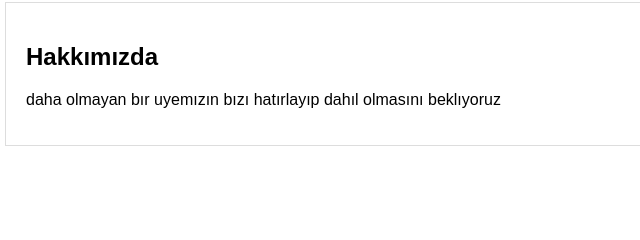
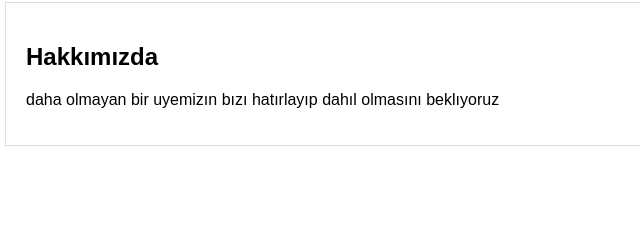
Before and after one commit to wonta1/wonta1.github.io, a plain HTML site: page hakkimizda.html in a window 1280 px wide. Shown: the part 164-404 px from the top of the page, 214-854 px from the left. Drawn offline with Linux system fonts and the light colour scheme.

Commit message:
Update hakkimizda.html

```diff
--- a/hakkimizda.html
+++ b/hakkimizda.html
@@ -22,7 +22,7 @@
 
     <section>
         <h2>Hakkımızda</h2>
-        <p> daha olmayan bır uyemızın bızı hatırlayıp dahıl olmasını beklıyoruz</p>
+        <p> daha olmayan bir uyemizın bızı hatırlayıp dahıl olmasını beklıyoruz</p>
     </section>
 
     <footer>
```
